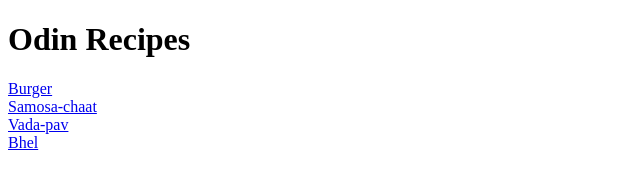
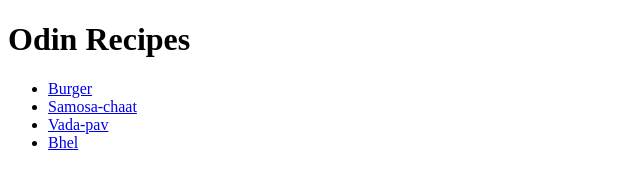
Before and after one commit to Bhaveshk46/odin-recipes, a plain HTML site: page index.html in a window 1280 px wide. Shown: the whole page, without its empty margins (0-640 px from the left). Drawn offline with Linux system fonts and the light colour scheme.

Commit message:
Replace the break tag with unordered list

```diff
--- a/index.html
+++ b/index.html
@@ -1,21 +1,25 @@
 <!DOCTYPE html>
 <html lang="en">
+
 <head>
     <meta charset="UTF-8">
     <meta name="viewport" content="width=device-width, initial-scale=1.0">
     <title>Odin Recipes</title>
 </head>
+
 <body>
     <h1>Odin Recipes</h1>
+    <ul>
+        <li><a href="recipes/burger.html">Burger</a>
 
-    <a href="recipes/burger.html">Burger</a><br>
+        <li><a href="recipes/samosa-chaat.html">Samosa-chaat</a>
 
-    <a href="recipes/samosa-chaat.html">Samosa-chaat</a><br>
+        <li><a href="recipes/vada-pav.html">Vada-pav</a>
 
-    <a href="recipes/vada-pav.html">Vada-pav</a><br>
-
-    <a href="recipes/bhel.html">Bhel</a>
+        <li><a href="recipes/bhel.html">Bhel</a>
+    </ul>
 
 
 </body>
+
 </html>
```
